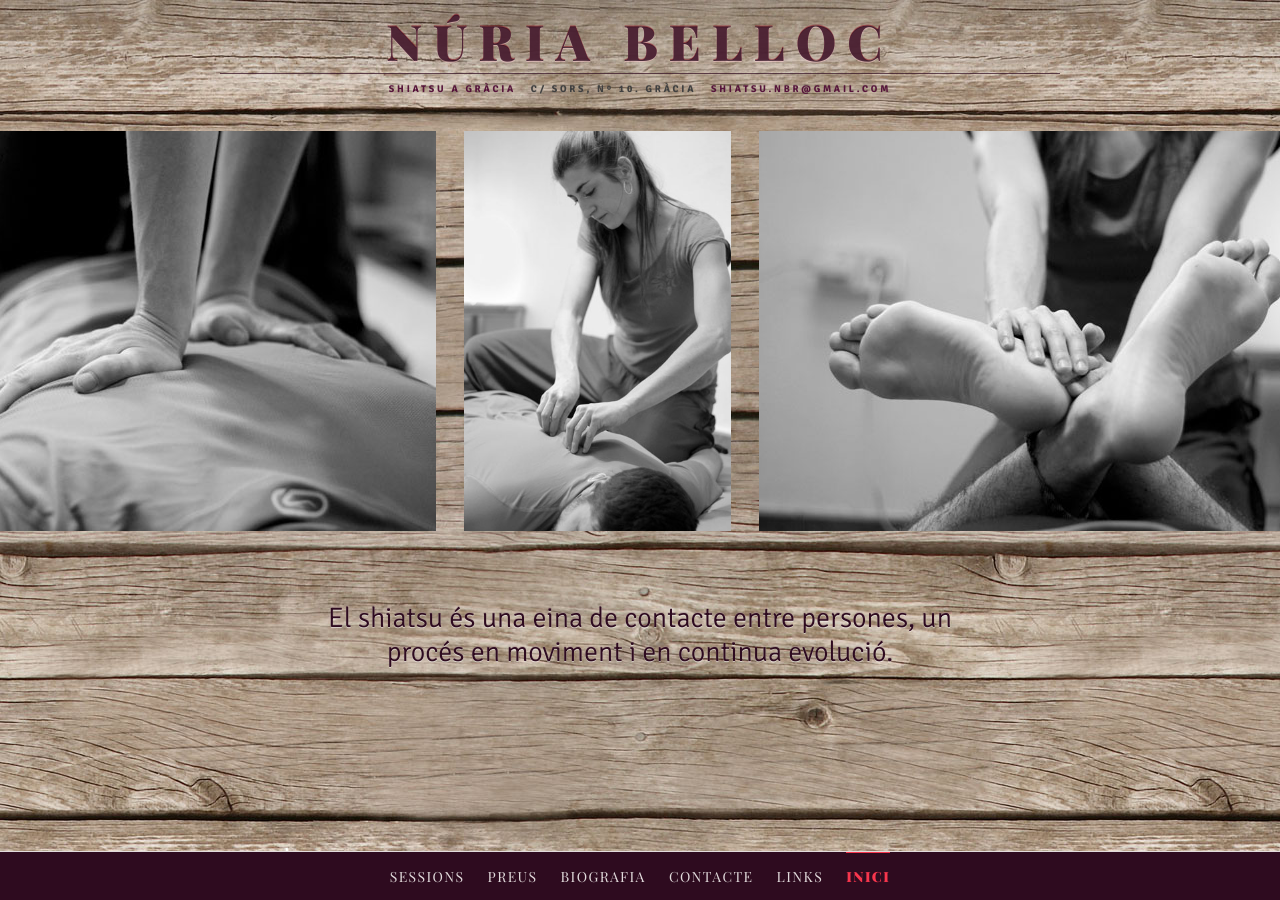
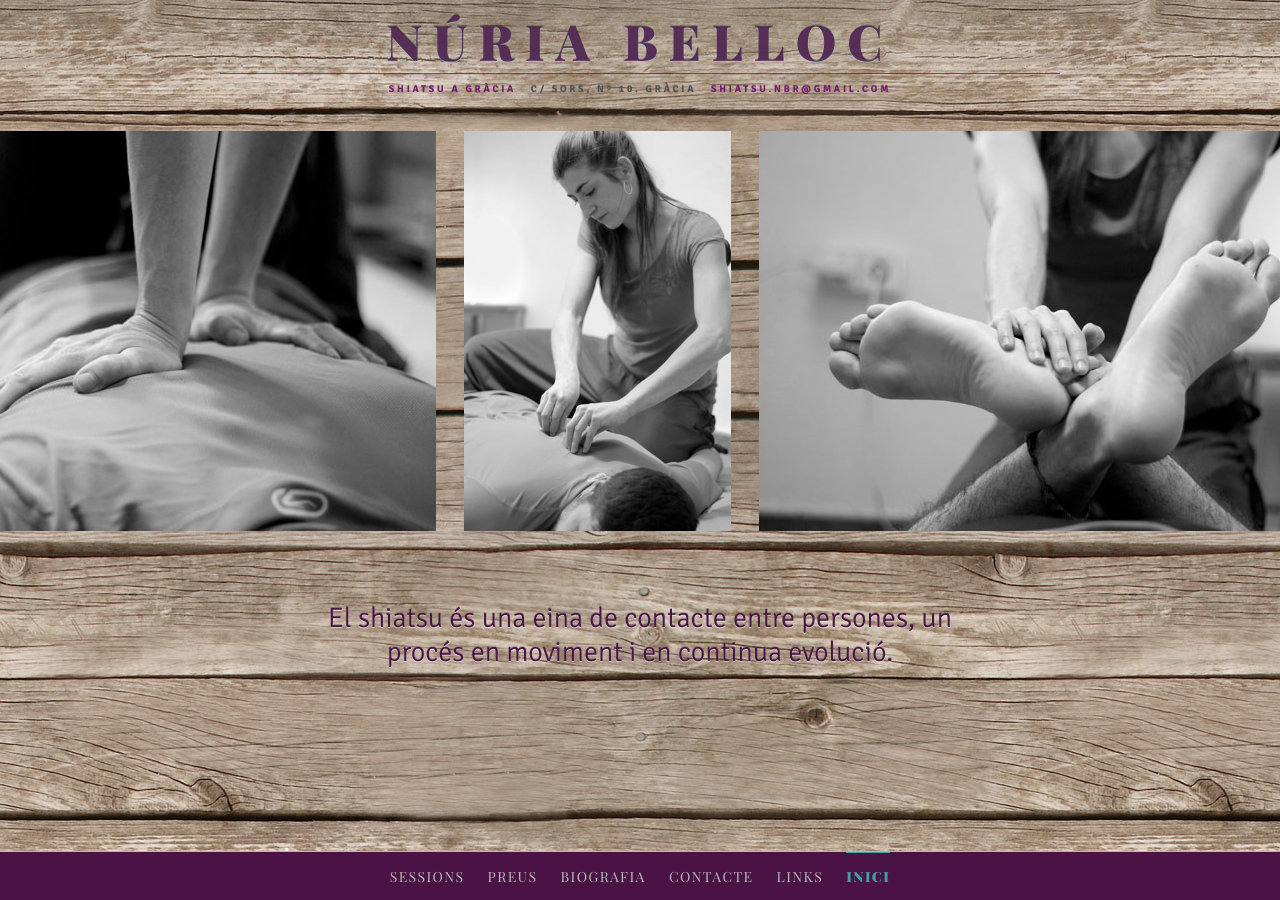
Before and after one commit to agustibr/shiatsu.nuriabelloc.com, a Jekyll site: the page built from index.html, in a window 1280 px wide. Built offline with Jekyll 4.4.1, drawn with Linux system fonts in a browser that asks for light colours; nearby versions of some CDN libraries; some web fonts are replaced.

Commit message:
added custom colors

```diff
--- a/css/_sass/_base.sass
+++ b/css/_sass/_base.sass
@@ -1,7 +1,12 @@
+///
+$color-n1: #4B1246
+$color-n2: #41A19E
+////
+
 $bg: #EEE
-$primary-color: #2e0b1f
+$primary-color: $color-n1 //#2e0b1f
 $secondary-color: lighten($primary-color, 10)
-$alternate-color: #F8364D
+$alternate-color: $color-n2 //#F8364D
 $soft-color: lighten(desaturate($alternate-color, 82), 28)
 $hard-color: lighten(desaturate($primary-color, 87), 14)
 $text-color: lighten(desaturate($primary-color, 10), 20)
```
